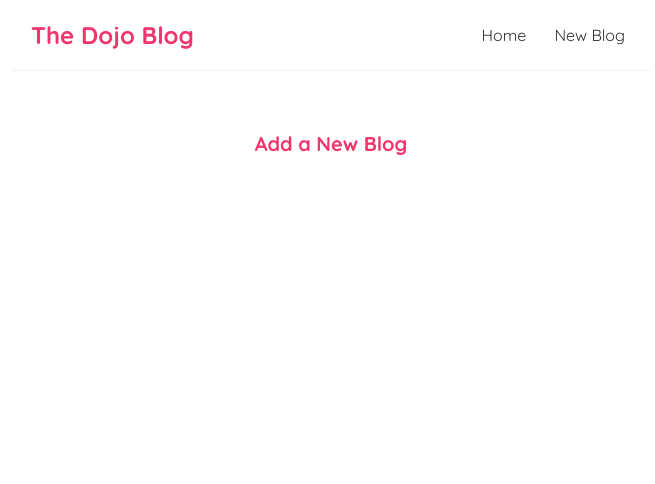
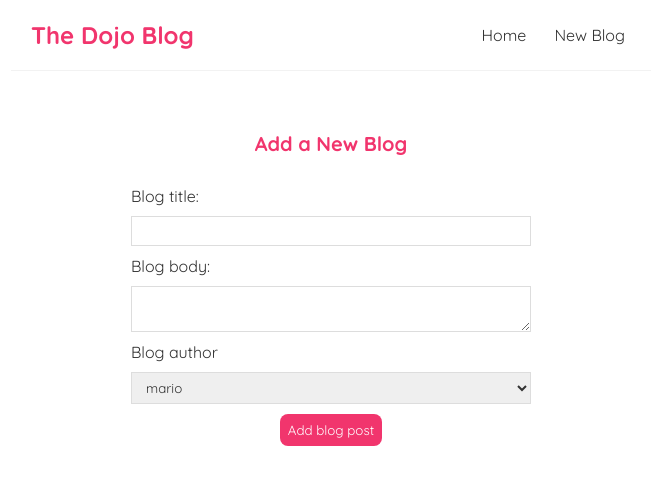
Before and after one commit to BenjaminRochez/react-dojo, a React (Create React App) app: page /create in a window 1280 px wide. Shown: the top 484 px of the page, without its empty margins (309-964 px from the left). Built offline with nearby package versions, Linux system fonts and the light colour scheme.

Commit message:
Added blog creation feature

```diff
--- a/data/db.json
+++ b/data/db.json
@@ -17,6 +17,24 @@
       "body": "lorem ipsum...",
       "author": "mario",
       "id": 3
+    },
+    {
+      "title": "grzgrz",
+      "body": "grzgrz",
+      "author": "",
+      "id": 4
+    },
+    {
+      "title": "bfdbsfd",
+      "body": "bfdbsfd",
+      "author": "luigi",
+      "id": 5
+    },
+    {
+      "title": "grzeg",
+      "body": "grez",
+      "author": "",
+      "id": 6
     }
   ]
 }
--- a/src/Create.js
+++ b/src/Create.js
@@ -1,7 +1,41 @@
+import { useState } from "react";
+
 const Create = () => {
+
+    const [title, setTitle] = useState('');
+    const [body, setBody] = useState('');
+    const [author, setAuthor] = useState('');
+
+    const handleSubmit = (e) =>{
+        e.preventDefault();
+        const blog = {title, body, author};
+        fetch('http://localhost:7000/blogs/', {
+        method: 'POST',
+        headers: {'Content-Type': 'application/json'},
+        body: JSON.stringify(blog)
+        }).then(() =>{
+            console.log('new blog added ');
+        });
+    }
+
     return (
         <div className="create">
             <h2>Add a New Blog</h2>
+            <form onSubmit={handleSubmit}>
+                <label>Blog title:</label>
+                <input type="text" required value={title} onChange={(e) => setTitle(e.target.value)}/>
+
+                <label>Blog body:</label>
+                <textarea required value={body} onChange={(e) => setBody(e.target.value)}></textarea>
+
+                <label>Blog author</label>
+                <select value={author} onChange={(e) => setAuthor(e.target.value)}>
+                    <option value="mario">mario</option>
+                    <option value="luigi">luigi</option>
+                </select>
+                <button>Add blog post</button>
+
+            </form>
         </div>
       );
 }
```
Also changed, not shown: 1 other file (tests, documents, lock files or other folders). Lines whose indentation alone changed are shown as unchanged.
